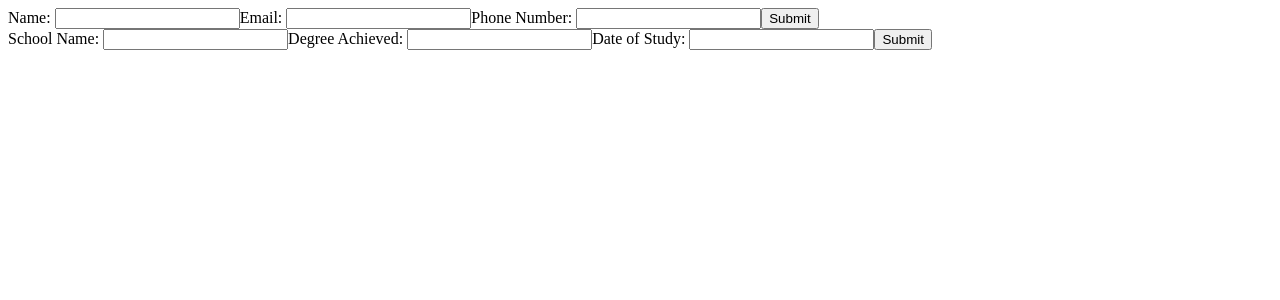
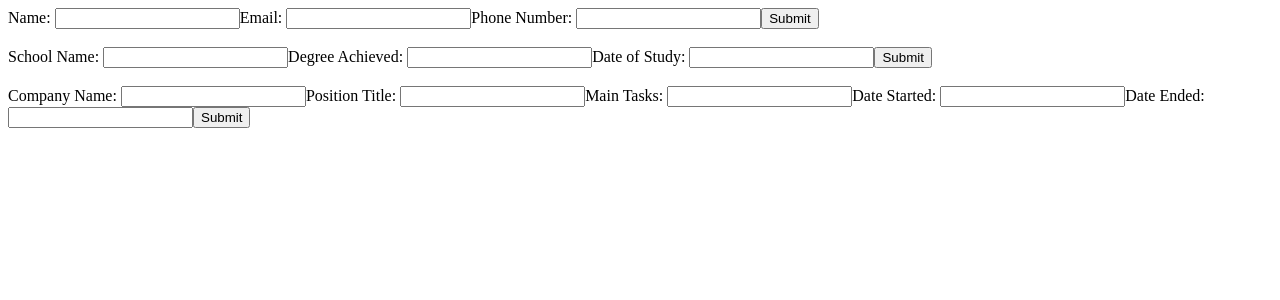
Before and after one commit to romangdev/cv-project, a React (Create React App) app: page / in a window 1280 px wide. Shown: the top 300 px of the page. Built offline with nearby package versions, Linux system fonts and the light colour scheme.

Commit message:
Grab/render experience info, clean prop handling
Get past work experience information from the user and render that
information to the screen.

Additionally, write props passing functions that put several state
attributes into array to be passed at a whole, instead of individually
one by one.

```diff
--- a/src/App.js
+++ b/src/App.js
@@ -2,6 +2,7 @@ import GeneralInfo from "./components/GeneralInfo";
 import Education from "./components/Education";
 import FormRender from "./components/FormRender";
 import React from "react";
+import PracticalExperience from "./components/PracticalExperience";
 
 class App extends React.Component {
   constructor() {
@@ -17,6 +18,13 @@ class App extends React.Component {
         schoolName: '',
         degreeAchieved: '',
         dateOfStudy: '',
+      },
+      practicalExperience: {
+        companyName: '',
+        positionTitle: '',
+        mainTasks: '',
+        dateStarted: '',
+        dateEnded: '',
       },
     };
   }
@@ -41,13 +49,43 @@ class App extends React.Component {
     });
   }
 
+  getChildExperience = (childExperience) => {
+    this.setState({
+      practicalExperience: {
+        companyName: childExperience.companyName,
+        positionTitle: childExperience.positionTitle,
+        mainTasks: childExperience.mainTasks,
+        dateStarted: childExperience.dateStarted,
+        dateEnded: childExperience.dateEnded,
+      }
+    })
+  }
+
+  returnGenInfoArr = () => {
+    const { name, email, phone } = this.state.generalInfo;
+    return [name, email, phone];
+  }
+
+  returnEducationArr = () => {
+    const { schoolName, degreeAchieved, dateOfStudy } = this.state.education;
+    return [schoolName, degreeAchieved, dateOfStudy];
+  }
+
+  returnExperienceArr = () => {
+    const { companyName, positionTitle, mainTasks, dateStarted, dateEnded } = this.state.practicalExperience;
+    return [companyName, positionTitle, mainTasks, dateStarted, dateEnded];
+  }
+
   render() {
     return (
       <div className="App">
         <GeneralInfo parentCallback={this.getChildGeneral} />
+        <br></br>
         <Education parentCallback={this.getChildEducation} />
-        <FormRender name={this.state.generalInfo.name} email={this.state.generalInfo.email} phone={this.state.generalInfo.phone}
-        school={this.state.education.schoolName} degree={this.state.education.degreeAchieved} dates={this.state.education.dateOfStudy}/>
+        <br></br>
+        <PracticalExperience parentCallback={this.getChildExperience}/>
+        <FormRender genInfoArr={this.returnGenInfoArr()} educationArr={this.returnEducationArr()}
+        experienceArr={this.returnExperienceArr()}/>
       </div>
     );
   }
--- a/src/components/FormRender.js
+++ b/src/components/FormRender.js
@@ -1,17 +1,21 @@
 import React from "react";
-import GeneralInfo from "./GeneralInfo";
 
 export default class FormRender extends React.Component {
 
   render() {
     return(
       <div className="CV">
-        <p>{this.props.name}</p>
-        <p>{this.props.email}</p>
-        <p>{this.props.phone}</p>
-        <p>{this.props.school}</p>
-        <p>{this.props.degree}</p>
-        <p>{this.props.dates}</p>
+        <p>{this.props.genInfoArr[0]}</p>
+        <p>{this.props.genInfoArr[1]}</p>
+        <p>{this.props.genInfoArr[2]}</p>
+        <p>{this.props.educationArr[0]}</p>
+        <p>{this.props.educationArr[1]}</p>
+        <p>{this.props.educationArr[2]}</p>
+        <p>{this.props.experienceArr[0]}</p>
+        <p>{this.props.experienceArr[1]}</p>
+        <p>{this.props.experienceArr[2]}</p>
+        <p>{this.props.experienceArr[3]}</p>
+        <p>{this.props.experienceArr[4]}</p>
       </div>
     );
   }
--- a/src/components/GeneralInfo.js
+++ b/src/components/GeneralInfo.js
@@ -35,8 +35,6 @@ export default class GeneralInfo extends React.Component {
       email: '',
       phone: '',
     })
-
-    console.log(this.state.name);
   }
 
   render() {
--- /dev/null
+++ b/src/components/PracticalExperience.js
@@ -0,0 +1,63 @@
+import React from "react";
+
+export default class PracticalExperience extends React.Component {
+  constructor() {
+    super();
+
+    this.state = {
+      companyName: '',
+      positionTitle: '',
+      mainTasks: '',
+      dateStarted: '',
+      dateEnded: '',
+    }
+  }
+
+  onChange = (e) => {
+    if (e.target.id === 'company-name') {
+      this.setState({companyName: e.target.value});
+    } else if (e.target.id === 'position-title') {
+      this.setState({positionTitle: e.target.value});
+    } else if (e.target.id === 'main-tasks') {
+      this.setState({mainTasks: e.target.value});
+    } else if (e.target.id === 'date-started') {
+      this.setState({dateStarted: e.target.value});
+    } else if (e.target.id === 'date-ended') {
+      this.setState({dateEnded: e.target.value});
+    }
+  }
+
+  onSubmit = (e) => {
+    this.props.parentCallback(this.state);
+    e.preventDefault();
+    this.setState({
+      companyName: '',
+      positionTitle: '',
+      mainTasks: '',
+      dateStarted: '',
+      dateEnded: '',
+    });
+  }
+
+  render() {
+    const { companyName, positionTitle, mainTasks, dateStarted, dateEnded } = this.state;
+
+    return(
+      <div>
+        <form onSubmit={this.onSubmit}>
+          <label htmlFor="company-name">Company Name: </label>
+          <input type="text" id="company-name" onChange={this.onChange} value={companyName}></input>
+          <label htmlFor="position-title">Position Title: </label>
+          <input type="text" id="position-title" onChange={this.onChange} value={positionTitle}></input>
+          <label htmlFor="main-tasks">Main Tasks: </label>
+          <input type="text" id="main-tasks" onChange={this.onChange} value={mainTasks}></input>
+          <label htmlFor="date-started">Date Started: </label>
+          <input type="text" id="date-started" onChange={this.onChange} value={dateStarted}></input>
+          <label htmlFor="date-ended">Date Ended: </label>
+          <input type="text" id="date-ended" onChange={this.onChange} value={dateEnded}></input>
+          <button type="submit">Submit</button>
+        </form>
+      </div>
+    );
+  }
+}
```
